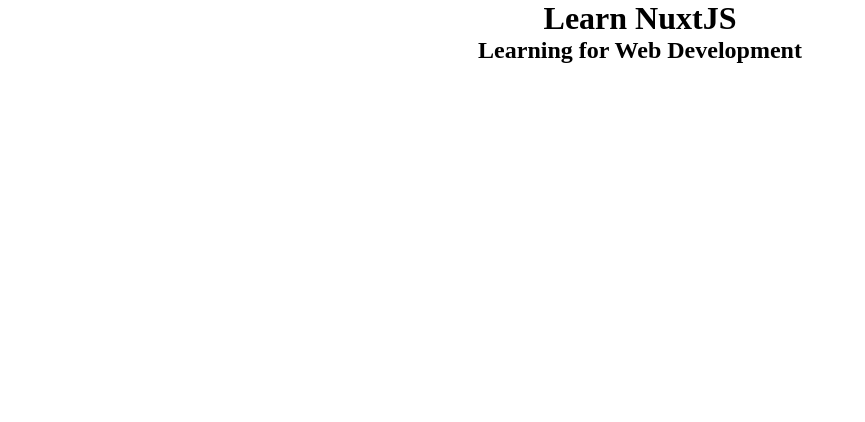
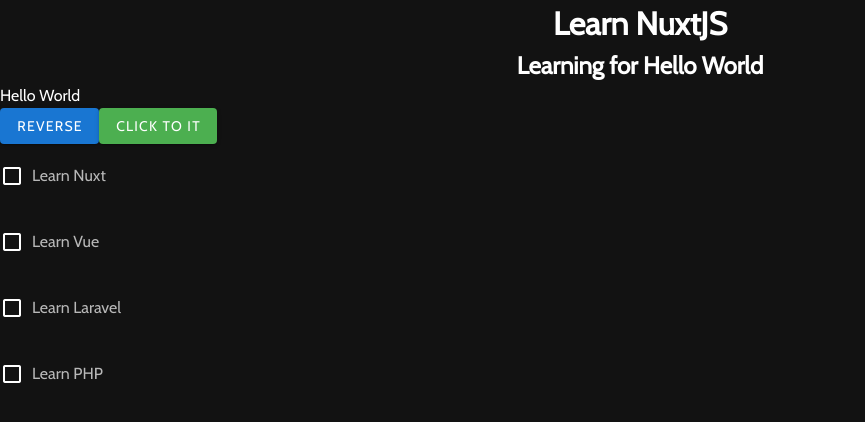
Before and after one commit to LebrancWorkshop/Learn-NuxtJS, a Nuxt app: page / in a window 1280 px wide. Shown: the top 422 px of the page, without its empty margins (0-865 px from the left). Built offline with nearby package versions, Linux system fonts and the light colour scheme.

Commit message:
✨ feat: add v-if v-for v-on

```diff
--- a/layouts/default.vue
+++ b/layouts/default.vue
@@ -1,13 +1,16 @@
 <template>
-  <div>
+  <v-app dark>
     <nuxt />
-  </div>
+  </v-app>
 </template>
 
 <style>
+  @import url('https://fonts.googleapis.com/css2?family=Cabin&display=swap');
   * {
     margin: 0;
     padding: 0;
     box-sizing: border-box;
+
+    font-family: 'Cabin', sans-serif;
   }
 </style>
--- a/pages/index.vue
+++ b/pages/index.vue
@@ -1,16 +1,63 @@
 <template>
   <div>
     <header>
-      <div>
+      <div v-bind:title="holdingMessage">
         <h1>Learn NuxtJS</h1>
-        <h2>Learning for Web Development</h2>
+        <h2>Learning for {{ learningTopic }}</h2>
       </div>
     </header>
+    <section id="message-section">
+      <div>
+        {{ message }}
+      </div>
+    </section>
+    <section id="action-section">
+      <div>
+        <v-btn color="primary" @click="reverse">
+          Reverse
+        </v-btn>
+        <v-btn color="green" v-on:click="submit">
+          Click to it
+        </v-btn>
+      </div>
+    </section>
+    <section id="list-section">
+      <div v-for="(task, i) in tasks" :key="i">
+        <v-checkbox
+          v-model="task.completed"
+          :label="task.name"
+          :value="task.name"
+        ></v-checkbox>
+      </div>
+    </section>
   </div>
 </template>
 
 <script>
-
+  export default {
+    data() {
+      return {
+        learningTopic: 'Hello World',
+        holdingMessage: 'Gravure',
+        message: 'Hello World',
+        canSee: false,
+        tasks: [
+          { name: 'Learn Nuxt', completed: false },
+          { name: 'Learn Vue', completed: false },
+          { name: 'Learn Laravel', completed: false },
+          { name: 'Learn PHP', completed: false}
+        ]
+      }
+    },
+    methods: {
+      submit() {
+        console.log("AHA");
+      },
+      reverse() {
+        this.message = this.message.split('').reverse().join('');
+      }
+    }
+  }
 </script>
 
 <style>
```
